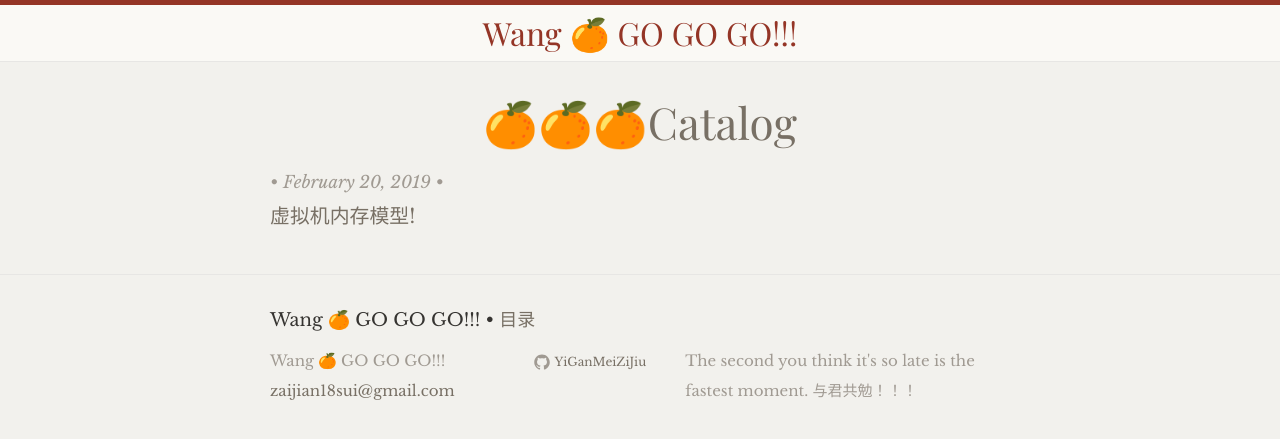
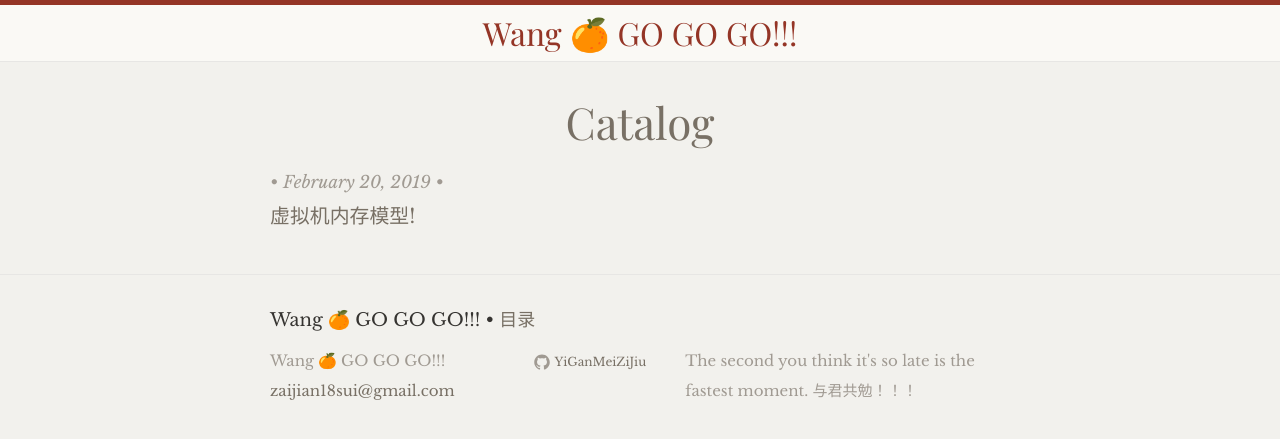
Before and after one commit to YiGanMeiZiJiu/YiGanMeiZiJiu.github.io, a Jekyll site: the page built from table-of-contents.html, in a window 1280 px wide. Shown: the top 439 px of the page. Built offline with Jekyll 4.4.1, drawn with Linux system fonts in a browser that asks for light colours; some web fonts are replaced.

Commit message:
修改目录

```diff
--- a/table-of-contents.html
+++ b/table-of-contents.html
@@ -4,7 +4,7 @@ layout: default
 
 <div class="table-of-contents">
 
-	<h1 class="page-heading">🍊🍊🍊Catalog</h1>
+	<h1 class="page-heading">Catalog</h1>
 
 	<ul class="post-list">
 		{% for post in site.posts %}
```
Also changed, not shown: README.md.
